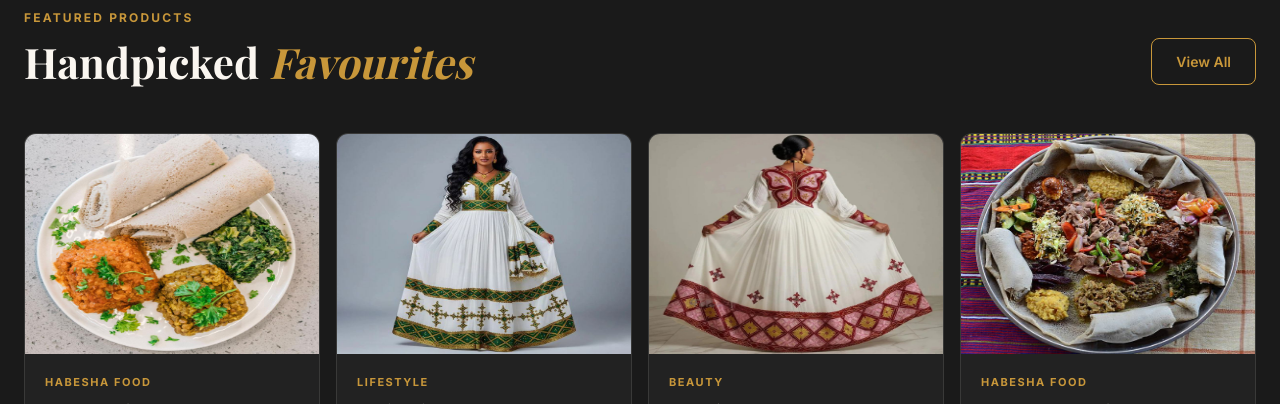
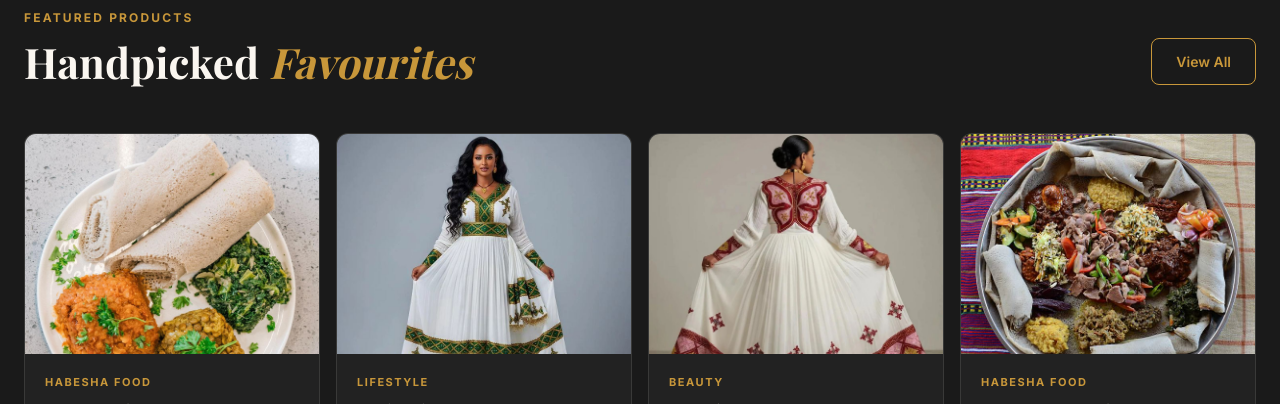
Before and after one commit to bisrat1224/CultureGlow, a Next.js app: page / in a window 1280 px wide. Shown: the part 1820-2224 px from the top of the page. Built offline with nearby package versions, Linux system fonts and the light colour scheme; no server answers.

Commit message:
fix(home): correct product card image class and top framing
Wire the image to bentoCardImgEl and use object-position top center so
featured product photos are not mis-cropped.

```diff
--- a/src/components/home/ProductsSection/ProductCard.module.css
+++ b/src/components/home/ProductsSection/ProductCard.module.css
@@ -21,6 +21,7 @@
 
 .bentoCardImgEl {
   object-fit: cover;
+  object-position: top center;
   transition: transform 0.5s ease;
 }
 
--- a/src/components/home/ProductsSection/ProductCard.tsx
+++ b/src/components/home/ProductsSection/ProductCard.tsx
@@ -11,17 +11,7 @@ export interface Product {
   alt: string;
   description?: string;
   badge?: "Best Seller" | "Popular" | "Gift" | "New";
-  /**
-   * Optional second/third photo for the single-product gallery
-   * (src/app/shop/[slug]/page.tsx). Falls back to just `image` if omitted -
-   * most placeholder products only have one real photo right now.
-   */
   gallery?: string[];
-  /**
-   * Allergen/dietary flags shown on the single-product page. Lorem Ipsum
-   * placeholders until the client supplies real allergen info via the
-   * Content Checklist (Developer Brief Section 13).
-   */
   allergens?: string[];
 }
 
@@ -29,7 +19,6 @@ interface ProductCardProps {
   product: Product;
   revealDelayClass?: string;
 }
-
 
 export function ProductCard({ product, revealDelayClass }: ProductCardProps) {
   const { category, name, price, image, alt } = product;
@@ -43,7 +32,7 @@ export function ProductCard({ product, revealDelayClass }: ProductCardProps) {
           fill
           loading="lazy"
           sizes="(min-width: 1024px) 33vw, (min-width: 640px) 50vw, 100vw"
-          className={styles.bentoCardImg}
+          className={styles.bentoCardImgEl}
         />
       </div>
       <div className={styles.bentoCardBody}>
```
